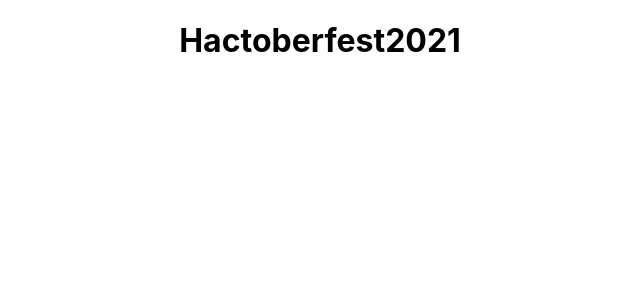
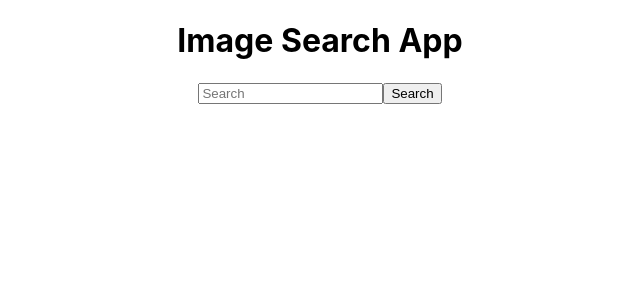
Before and after one commit to ajeetjaiswal02/SImple_React-_mage_Search_Hacktoberfest2021, a React (Create React App) app: page / in a window 1280 px wide. Shown: the top 300 px of the page, without its empty margins (320-960 px from the left). Built offline with nearby package versions, Linux system fonts and the light colour scheme.

Commit message:
frist patch update

```diff
--- a/src/App.js
+++ b/src/App.js
@@ -1,11 +1,44 @@
-import './App.css';
+import React, { useState }  from 'react';
+import "./App.css";
+import axios from "axios";
 
 function App() {
+  const [phto, setphto] = useState("");
+  const [result, setResult] = useState([]);
+
+  const clientid = "Your_API_KEY"
+  function handleChange(event) {
+    setphto(event.target.value);
+  }
+  function handleSumbit(event) {
+    console.log(phto);
+    const url =
+      "https://api.unsplash.com/search/photos?page=1&query=" +
+      phto +
+      "&client_id=" +
+      clientid;
+    axios.get(url).then((response) => {
+      console.log(response.data.results);
+      setResult(response.data.results);
+    });
+  }
+
   return (
     <div className="App">
-      <h1>Hactoberfest2021</h1>
+      <h1>Image Search App</h1>
+      <input
+        onChange={handleChange}
+        type="text"
+        name="photo"
+        placeholder="Search"
+      />
+      <button onClick={handleSumbit} type="submit">
+        Search
+      </button>
+      {result.map((phto,id) => (
+        <img key={id} id={phto} src={phto.urls.small} />
+      ))}
     </div>
   );
 }
-
 export default App;
```
Also changed, not shown: package.json (+3 -8 lines), 1 other file (tests, documents, lock files or other folders).
